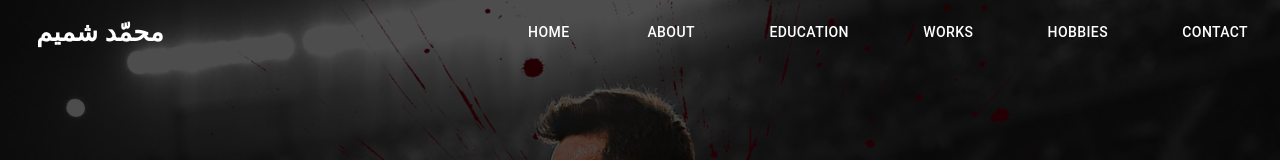
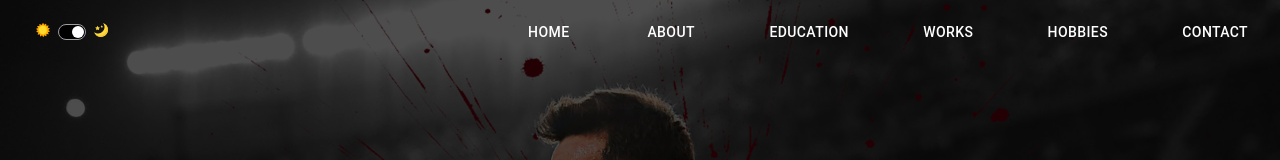
Before and after one commit to muhammed-shameem/react-personalsite, a React (Create React App) app: page / in a window 1280 px wide. Shown: the top 160 px of the page. Built offline with nearby package versions, Linux system fonts and the light colour scheme.

Commit message:
Dark Mode adding

```diff
--- a/src/crust/components/LandingPage/NavBar.js
+++ b/src/crust/components/LandingPage/NavBar.js
@@ -9,6 +9,9 @@ import MenuIcon from '@material-ui/icons/Menu';
 import CloseIcon from '@material-ui/icons/Close';
 import Hidden from '@material-ui/core/Hidden';
 import Link from '@material-ui/core/Link';
+import {
+  DarkLiteModeSwitch
+} from '../../elements';
 
 const useStyles = makeStyles((theme) => ({
   root: {
@@ -24,7 +27,7 @@ const useStyles = makeStyles((theme) => ({
         position:'fixed',
         height:'64px',
         [theme.breakpoints.down('sm')]:{
-            backgroundColor:props =>props.open&&'#ffffff',
+            backgroundColor:props =>props.open&&'#28282B',
             height:props =>props.open?'260px':'56px',
         }
     }
@@ -50,13 +53,14 @@ const useStyles = makeStyles((theme) => ({
     width:'100%',
     display:'flex',
     flexDirection:'column',
-    color:'#000000',
+    color:'white',
+    backgroundColor:'#28282B',
   },
   toolBar:{
     [theme.breakpoints.down('xs')]:{
       flexDirection:'column',
       alignItems:'flex-start'
-    }
+    },
   }
 }));
 
@@ -77,16 +81,18 @@ export default function ButtonAppBar() {
                     onClick={toggleOpen}
                 >
                     {open?
-                      <CloseIcon />
+                      <CloseIcon style={{color:'white'}}/>
                       :
                       <MenuIcon className={classes.menuButton}/>
                     }
                 </IconButton>
+                <DarkLiteModeSwitch />
             </Hidden>
             <Hidden xsDown>
-                <Typography variant="h6" className={classes.title}>
+                {/* <Typography variant="h6" className={classes.title}>
                 محمّد شميم
-                </Typography>
+                </Typography> */}
+                <DarkLiteModeSwitch />
                 <div className={classes.menus}>
                     <Button color="inherit">
                       <Link href='#home' color='inherit'>Home</Link>
--- a/src/crust/components/LandingPage/SecondSection.js
+++ b/src/crust/components/LandingPage/SecondSection.js
@@ -61,6 +61,7 @@ const useStyles = makeStyles((theme) => ({
     about:{
         fontFamily:'cursive',
         marginTop:'3%',
+        padding:10,
         [theme.breakpoints.down('sm')]:{
             fontSize:'0.7rem'
         }
--- a/src/crust/container/LandingPage/LandingPage.js
+++ b/src/crust/container/LandingPage/LandingPage.js
@@ -10,7 +10,7 @@ const useStyles = makeStyles((theme) => ({
     container:{
       display:'flex',
       flexDirection:'column',
-      width:'100%',
+      //width:'100%',
       minHeight:'100vh',
       position:'relative',
       backgroundColor: '#000000',
--- /dev/null
+++ b/src/crust/elements/DarkLiteModeSwitch/DarkLiteModeSwitch.js
@@ -0,0 +1,110 @@
+import React from 'react';
+import Switch from '@material-ui/core/Switch';
+import { withStyles,makeStyles } from '@material-ui/core/styles';
+import SvgIcon from '@material-ui/core/SvgIcon';
+import Grid from '@material-ui/core/Grid';
+import Typography from '@material-ui/core/Typography';
+import { ReactComponent as MoonIcon } from "../../../assets/icons/moon.svg";
+import { ReactComponent as SunIcon } from "../../../assets/icons/sunny.svg";
+
+const useStyles = makeStyles((theme) => ({
+    Icons:{
+        width:14,
+        height:14
+    },
+    container:{
+        [theme.breakpoints.up('sm')]:{
+        flexGrow: 1,
+        marginLeft:'1%',
+        },
+        [theme.breakpoints.down('sm')]:{
+            position:'absolute',
+            right:12,
+            top:12
+        }
+    }
+}))
+
+const AntSwitch = withStyles((theme) => ({
+    root: {
+      width: 28,
+      height: 16,
+      padding: 0,
+      display: 'flex',
+    },
+    switchBase: {
+      padding: 2,
+      //color: theme.palette.grey[500],
+      color: '#000000',
+      '&$checked': {
+        transform: 'translateX(12px)',
+        color: theme.palette.common.white,
+        '& + $track': {
+          opacity: 1,
+          //backgroundColor: theme.palette.primary.main,
+          //borderColor: theme.palette.primary.main,
+          backgroundColor:'#000000'
+        },
+      },
+    },
+    thumb: {
+      width: 12,
+      height: 12,
+      boxShadow: 'none',
+    },
+    track: {
+      border: `1px solid ${theme.palette.grey[500]}`,
+      borderRadius: 16 / 2,
+      opacity: 1,
+      backgroundColor: theme.palette.common.white,
+    },
+    checked: {},
+  }))(Switch);
+
+  function DarkIcon(props) {
+    return (
+      <SvgIcon {...props}>
+        <MoonIcon />
+      </SvgIcon>
+    );
+  }
+
+  function LiteIcon(props) {
+    return (
+      <SvgIcon {...props} >
+        <SunIcon />
+      </SvgIcon>
+    );
+  }
+
+
+
+function DarkLiteModeSwitch() {
+    const [darkMode, setDarkMode] = React.useState(true);
+
+    const classes=useStyles()
+    const handleChange =()=>{
+        setDarkMode(!darkMode);
+    }
+    return (
+      <Typography component="div" className={classes.container}>
+            <Grid component="label" container alignItems="center" spacing={1}>
+            <Grid item>
+                <LiteIcon className={classes.Icons}/>
+            </Grid>
+            <Grid item>
+                <AntSwitch
+                    checked={darkMode}
+                    onChange={handleChange}
+                />
+            </Grid>
+            <Grid item>
+                <DarkIcon className={classes.Icons}/>
+            </Grid>
+            </Grid>
+      </Typography>
+    );
+
+}
+
+export default DarkLiteModeSwitch;
--- /dev/null
+++ b/src/crust/elements/DarkLiteModeSwitch/index.js
@@ -0,0 +1 @@
+export { default } from './DarkLiteModeSwitch';
--- a/src/crust/elements/SkillBar/SkillBar.js
+++ b/src/crust/elements/SkillBar/SkillBar.js
@@ -6,6 +6,7 @@ const useStyles = makeStyles((theme) => ({
         height: 40,
         width: '100%',
         backgroundColor: "#e0e0de",
+        border: "2px solid #e0e0de",
         borderRadius: 50,
         marginTop:20,
         [theme.breakpoints.down('sm')]:{
@@ -16,7 +17,8 @@ const useStyles = makeStyles((theme) => ({
     fillerStyle:{
         height: '100%',
         width:props => `${props.completed}%`,
-        backgroundColor:props => props.bgcolor,
+        //backgroundColor:props => props.bgcolor,
+        backgroundColor:'#000000',
         borderRadius: 'inherit',
         display:'flex',
         justifyContent:'space-between',
--- a/src/crust/elements/index.js
+++ b/src/crust/elements/index.js
@@ -2,3 +2,4 @@ export { default as Loading } from "./Loading";
 export { default as DownArrow } from './DownArrow';
 export { default as TextAnimation } from './TextAnimation';
 export { default as SkillBar } from './SkillBar';
+export { default as DarkLiteModeSwitch } from './DarkLiteModeSwitch';
```
Also changed, not shown: src/assets/icons/moon.svg (added), src/assets/icons/sunny.svg (added).
